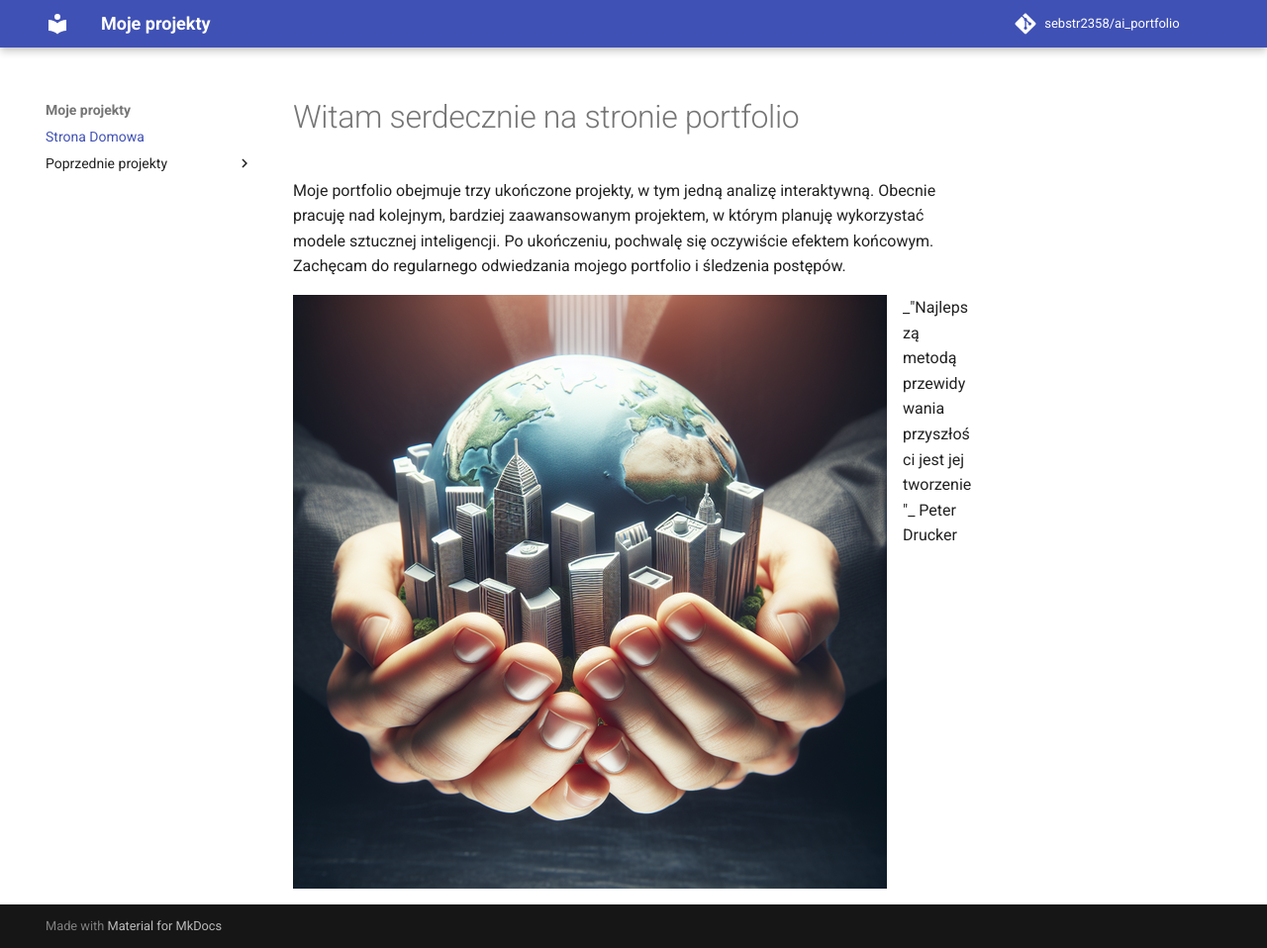
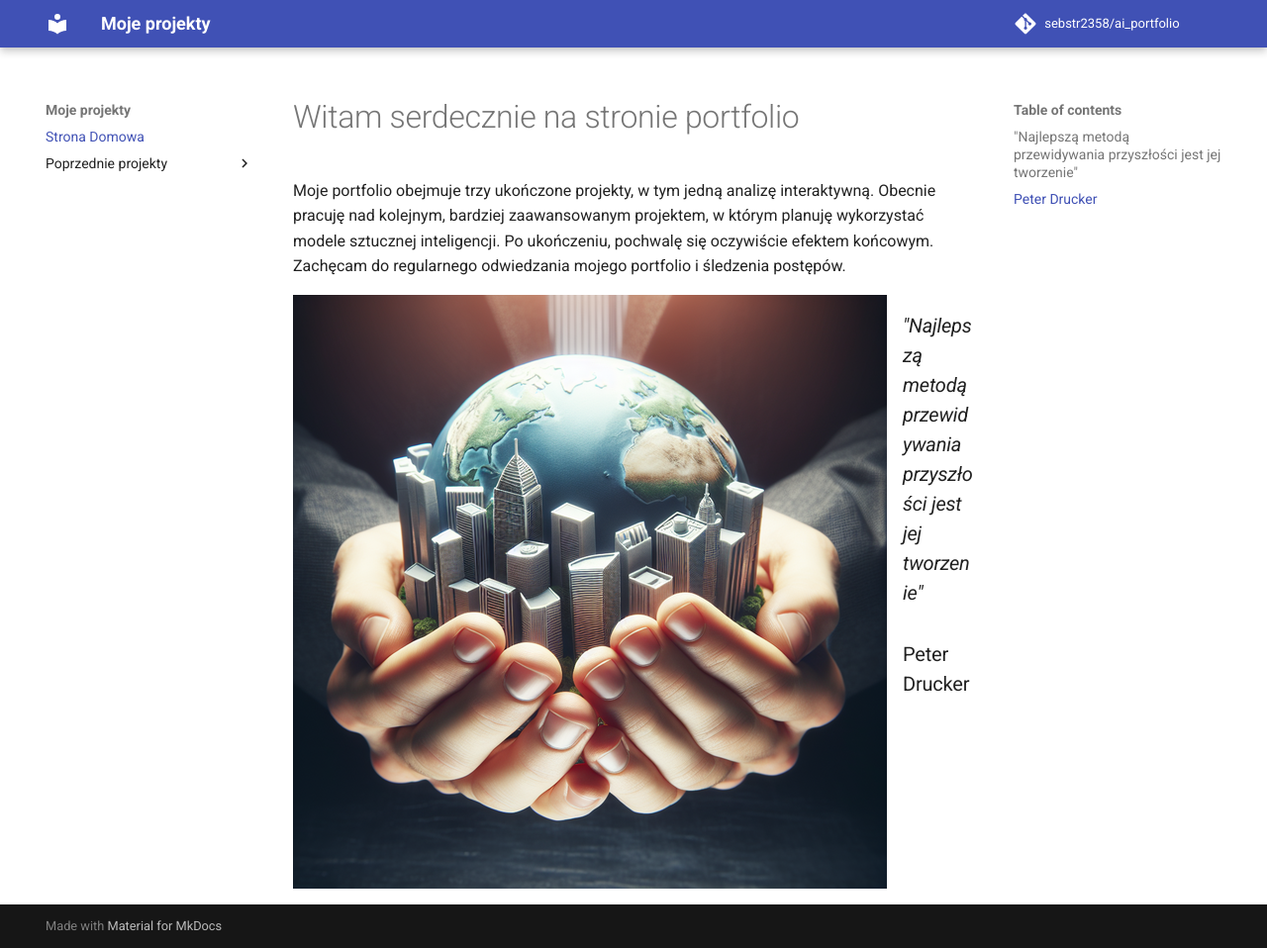
Before and after one commit to sebstr2358/ai_portfolio, an MkDocs documentation site: the page built from docs/index.md, in a window 1280 px wide and 958 px high. Shown: the whole window at 99% size. Built offline with MkDocs 1.6.1 and Material for MkDocs 9.7.7, drawn with Linux system fonts in a browser that asks for light colours; comment, search, counter and statistics services are not loaded.

Commit message:
change fontsize

```diff
--- a/docs/index.md
+++ b/docs/index.md
@@ -3,5 +3,5 @@
 Moje portfolio obejmuje trzy ukończone projekty, w tym jedną analizę interaktywną. Obecnie pracuję nad kolejnym, bardziej zaawansowanym projektem, w którym planuję wykorzystać modele sztucznej inteligencji. Po ukończeniu, pochwalę się oczywiście efektem końcowym. Zachęcam do regularnego odwiedzania mojego portfolio i śledzenia postępów.
 
 ![Myślący mężczyzna](tworzenie_przyszlosci600x600.png){ align=left}
-<p style='fontsize=1.2rem'>_"Najlepszą metodą przewidywania przyszłości jest jej tworzenie"_
-Peter Drucker</p>
+### _"Najlepszą metodą przewidywania przyszłości jest jej tworzenie"_
+### Peter Drucker
```
